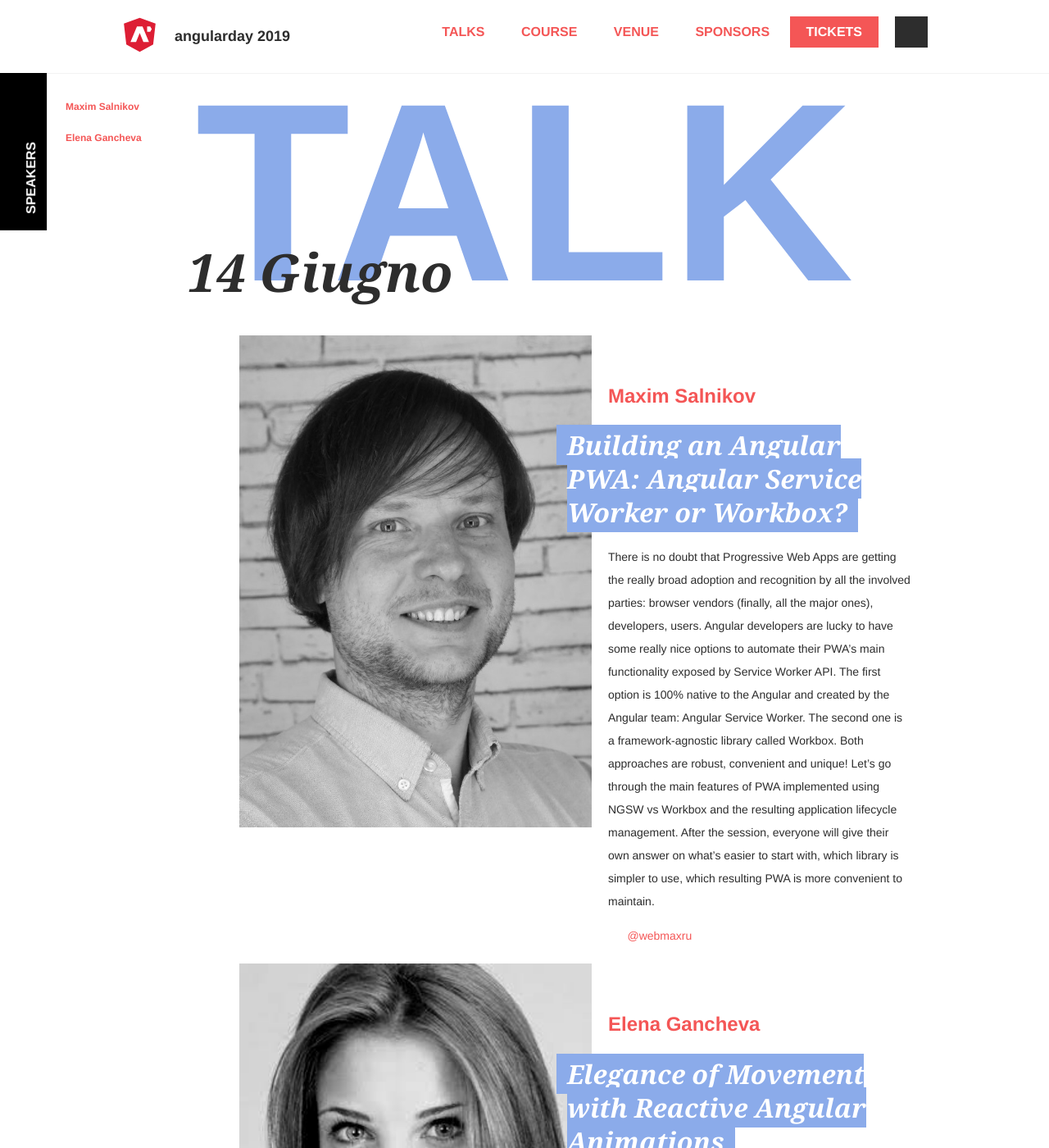
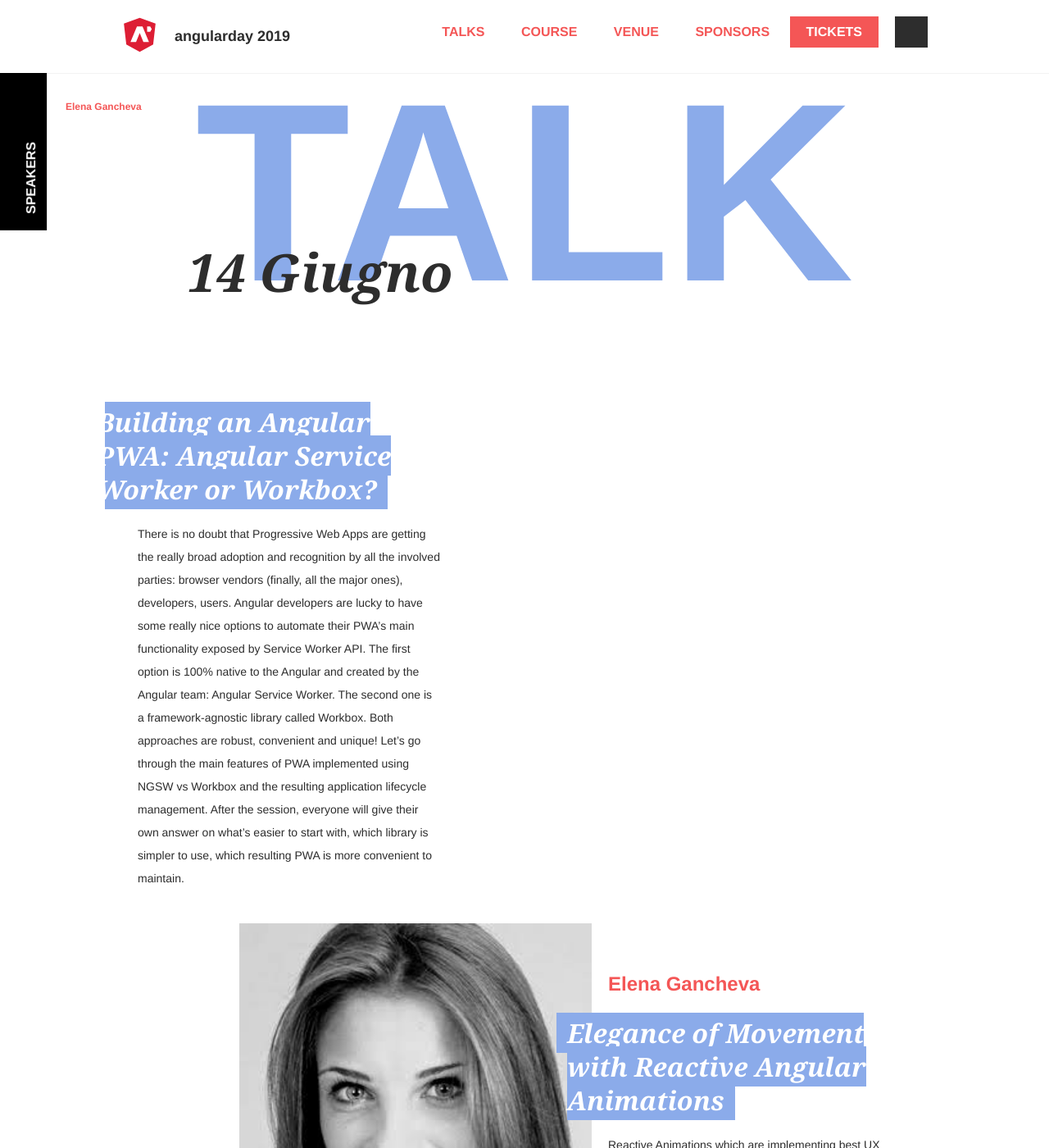
Before and after one commit to GrUSP/2019.angularday.it, a Jekyll site: the page built from talks.html, in a window 1280 px wide and 1400 px high. Shown: the whole window at 82% size. Built offline with Jekyll 4.4.1, drawn with Linux system fonts in a browser that asks for light colours; some web fonts are replaced; comment, search, counter and statistics services are not loaded.

Commit message:
removed maxim

```diff
--- a/_data/speakers.yml
+++ b/_data/speakers.yml
@@ -1,13 +1,6 @@
 # place images in:
 # img/conf-name/speaker/file.jpg
 list:
-  -
-    id: maxim-salnikov
-    description:
-    image: maxim-salnikov.jpg
-    first_name: Maxim
-    last_name: Salnikov
-    twitter: webmaxru
   -
     id: elena-gancheva
     description:
```
